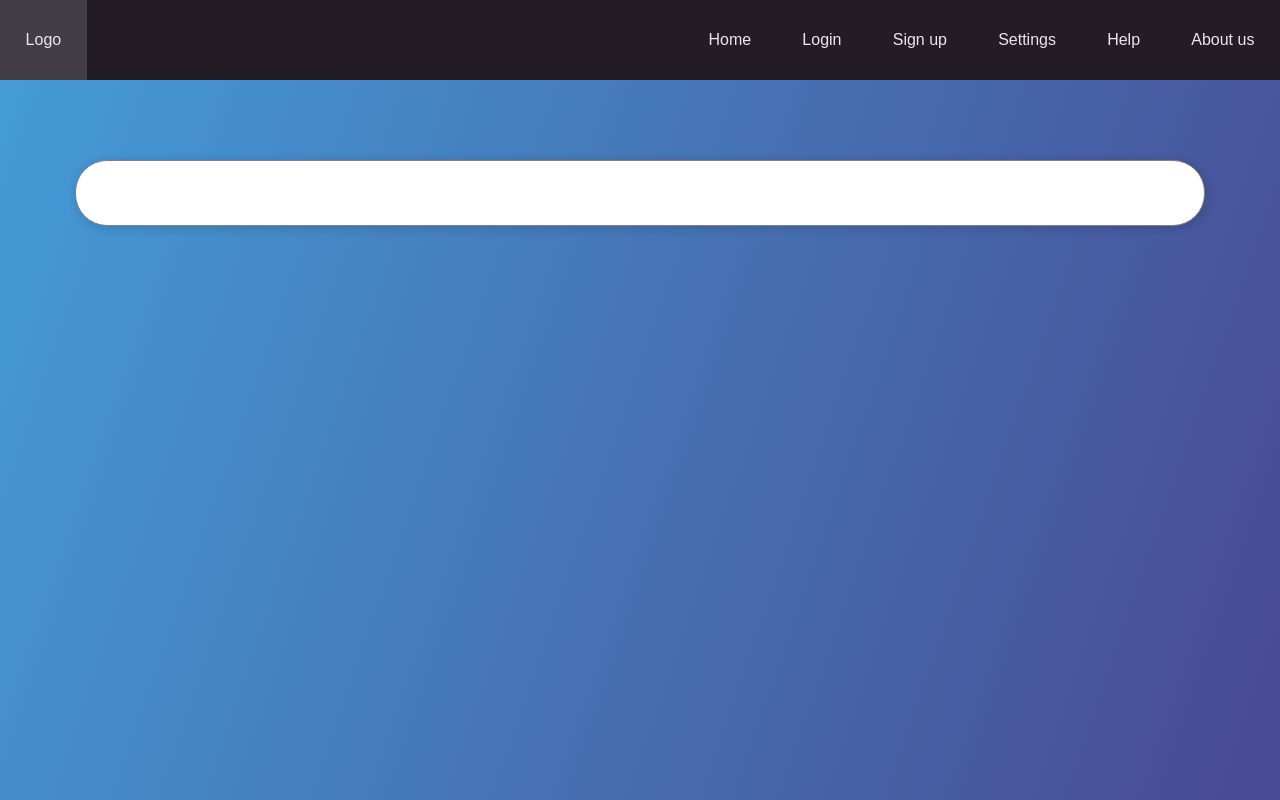
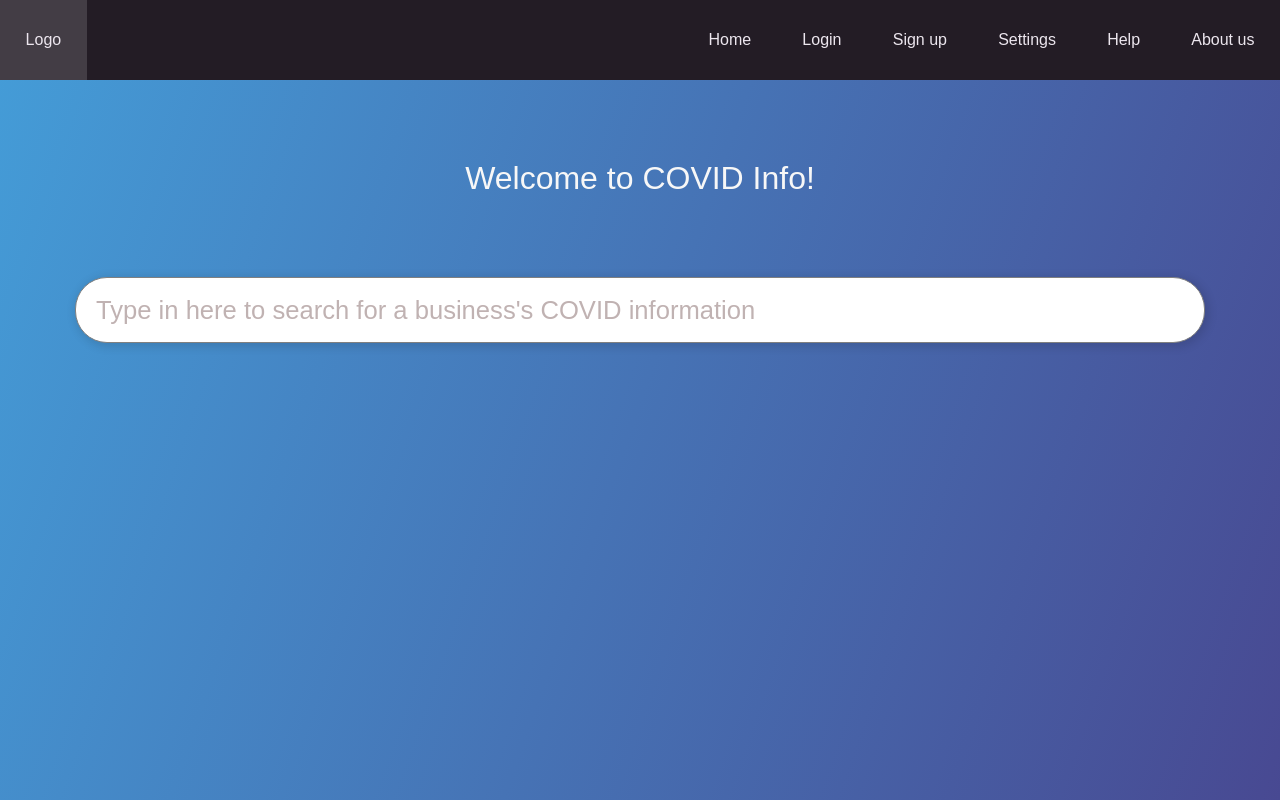
Before and after one commit to GoolsbyJulien/Hackathon2020UCM, a React (Create React App) app: page / in a window 1280 px wide. Built offline with nearby package versions, Linux system fonts and the light colour scheme; the HTML template or start-up script is replaced by a standard one.

Commit message:
HomePage: Added Title

```diff
--- a/src/classes/Business/index.js
+++ b/src/classes/Business/index.js
@@ -16,10 +16,11 @@ class Business {
     this.logo = logo;
   }
 
-  // changePage = (e) => {
-  //   e.preventDefault();
-  //   history.push(`/${this.id}/view`);
-  // }
+  changePage = (e) => {
+    e.preventDefault();
+    const path = `/${this.id}/view`;
+    history.push(path);
+  }
 
   getSearchResult = () => {
     return (
--- a/src/components/SearchBar/index.css
+++ b/src/components/SearchBar/index.css
@@ -9,13 +9,15 @@
   width: 85%;
   height: 4rem;
   font-size: 1.6rem;
-  color: grey;
+  color: rgb(78, 78, 78);
   border-radius: 2rem;
   border-color: grey grey grey grey;
   border-style: solid;
   border-width: 1px;
   box-shadow: 2px 2px 10px 2px rgba(0, 0, 0, 0.123);
   transition: box-shadow .5s ease-in-out;
+  animation-name: fadeIn;
+  animation-duration: 2s;
   padding: 0 20px 0 20px;
 }
 
@@ -23,3 +25,7 @@
   outline: none;
   box-shadow: 4px 4px 15px 3px rgba(0, 0, 0, 0.300);
 }
+
+.SearchBarInput::placeholder {
+  color: rgb(192, 178, 178);
+}
--- a/src/components/SearchBar/index.js
+++ b/src/components/SearchBar/index.js
@@ -6,6 +6,7 @@ import './index.css';
  * Props:
  * value: holds the value of the search bar
  * sendValue: sends the value to the parent
+ * placeholder: sets placeholder attribute of text input
  */
 class SearchBar extends React.Component {
   onChange = (e) => {
@@ -16,7 +17,13 @@ class SearchBar extends React.Component {
   render() {
     return (
       <div className='SearchBar'>
-        <input type='text' className='SearchBarInput' value={this.props.value} onChange={this.onChange} />
+        <input
+          type='text'
+          className='SearchBarInput'
+          value={this.props.value}
+          onChange={this.onChange}
+          placeholder={this.props.placeholder || ''}
+        />
       </div>
     );
   }
--- /dev/null
+++ b/src/components/Title/index.css
@@ -0,0 +1,13 @@
+.Title {
+  text-align: center;
+  margin-top: 5rem;
+  font-size: 2rem;
+  color: rgb(247, 247, 247);
+  animation-name: fadeIn;
+  animation-duration: 2s;
+  transition: all .5s;
+}
+
+.TitleTextWrapper {
+  transition: all .5s;
+}
--- /dev/null
+++ b/src/components/Title/index.js
@@ -0,0 +1,20 @@
+import React from 'react';
+
+import './index.css';
+
+/**
+ * Props:
+ * title - the title that you want to show
+ * visible - true by default; set to false if you want to collapse the title
+ */
+class Title extends React.Component {
+  render() {
+    return (
+      <div className='Title' style={this.props.visible ? {} : { height: 0, marginTop: '0', marginBottom: '0' }}>
+        <div style={this.props.visible ? { opacity: '1' } : { opacity: '0' }} className='TitleTextWrapper'>{this.props.title}</div>
+      </div>
+    );
+  }
+}
+
+export default Title;
--- a/src/index.css
+++ b/src/index.css
@@ -1,3 +1,15 @@
+@keyframes fadeIn {
+  0% {
+    opacity: 0;
+    transform: translateY(10px);
+  }
+
+  100% {
+    opacity: 1;
+    transform: translateY(0);
+  }
+}
+
 html {
   font-family: Arial, Helvetica, sans-serif;
   padding: 0;
@@ -14,3 +26,7 @@ body {
   background: linear-gradient(109deg, #449dd8, #484992);
   min-height: 100vh;
 }
+
+.CheckBox {
+  display: none;
+}
--- a/src/pages/HomePage/index.js
+++ b/src/pages/HomePage/index.js
@@ -1,6 +1,7 @@
 import React from 'react';
 
 import SearchBar from '../../components/SearchBar';
+import Title from '../../components/Title';
 import Business from '../../classes/Business';
 
 import './index.css';
@@ -28,7 +29,12 @@ class HomePage extends React.Component {
   render() {
     return (
       <div className='HomePage'>
-        <SearchBar value={this.state.searchValue} sendValue={this.sendSearchValue} />
+        <Title title='Welcome to COVID Info!' visible={this.state.searchValue.length < 1} />
+        <SearchBar
+          value={this.state.searchValue}
+          sendValue={this.sendSearchValue}
+          placeholder="Type in here to search for a business's COVID information"
+        />
         <div className='HomePageResultsList'>
           {this.getSearches()}
         </div>
```
